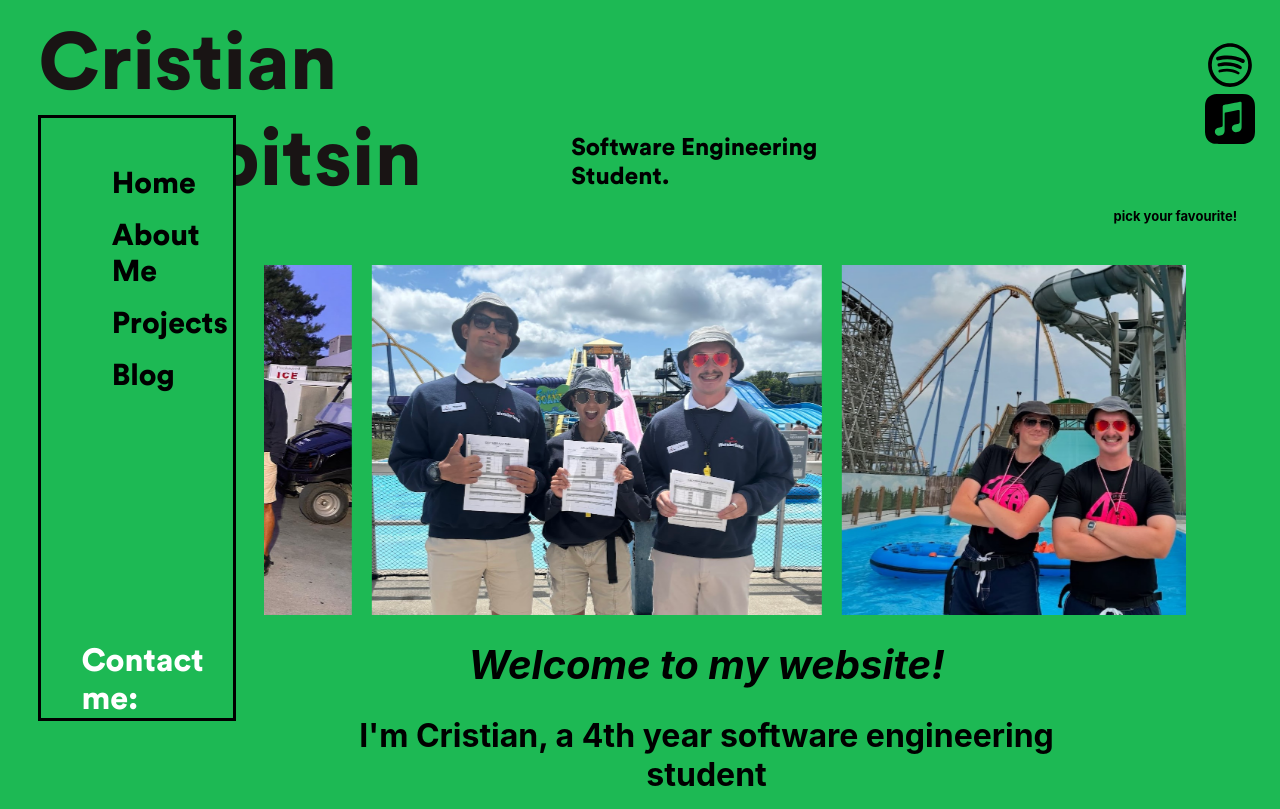
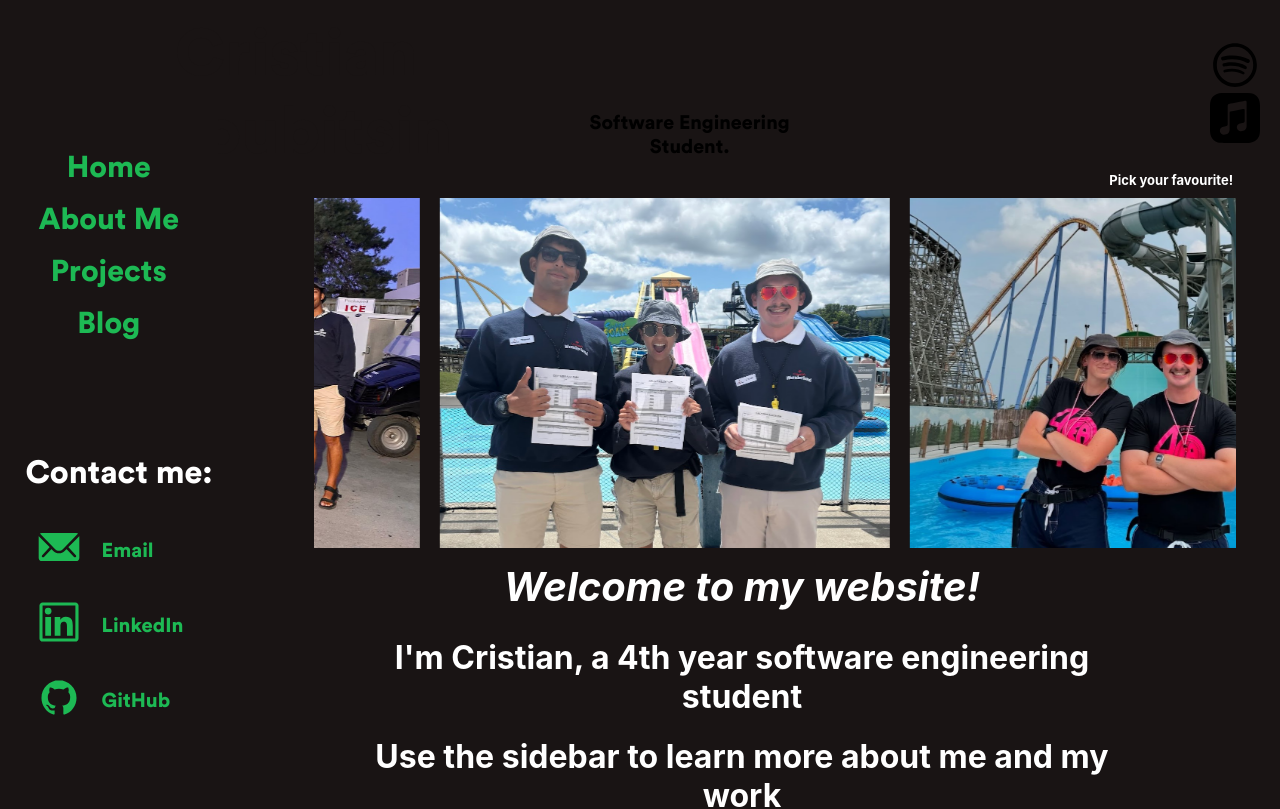
Before and after one commit to ctroubit/pw, a React (Create React App) app in the folder pw-ctroubit/: page / in a window 1280 px wide. Shown: the top 809 px of the page. Built offline with nearby package versions, Linux system fonts and the light colour scheme.

Commit message:
Home page finished and optimized for smaller screens

```diff
--- a/pw-ctroubit/src/App.css
+++ b/pw-ctroubit/src/App.css
@@ -1,10 +1,48 @@
+
 .App {
   text-align: center;
+}
+
+.bruh {
+  font-size: small;
+  margin-left: 83vw;
+  margin-top: auto;
+}
+.Home{
+  color: white;
+  margin-left: 10vw;
 
 }
 
-.bruh{
-  font-size: small;
-  margin-left: 87vw;
-  margin-top: auto;
+.header-container {
+  margin: 0;
+  padding: 20px;
+  text-align: center;
 }
+.hello{
+  margin-left: 5vw;
+}
+.copy{
+  text-align: center;
+  margin-top: 0.5vh;
+  font-weight: 700;
+}
+
+.App.apple-theme {
+  background-color: #FA233B;
+  color: white;
+}
+
+.App.apple-theme .navbar {
+  background-color: #FF4081;
+}
+
+
+.App.spotify-theme {
+  background-color: #191414;
+  color: white;
+}
+
+.App.spotify-theme .navbar {
+  background-color: #1DB954;
+}
--- a/pw-ctroubit/src/App.js
+++ b/pw-ctroubit/src/App.js
@@ -1,33 +1,41 @@
-import React from "react";
+import React, { useState } from "react";
 import "./App.css";
 import Navbar from "./components/Navbar";
 import Header from "./components/Header";
 import About from "./components/About";
 import Home from "./components/Home";
-import {
-    BrowserRouter as Router,
-    Routes,
-    Route,
-} from "react-router-dom";
 
-
+import { FaRegCopyright } from "react-icons/fa";
+import { MdCopyright } from "react-icons/md";
+import { BrowserRouter as Router, Routes, Route } from "react-router-dom";
 
 function App() {
+    const [theme, setTheme] = useState("spotify"); // Manages the global theme state
+
+    // Functions to toggle themes
+    const setAppleTheme = () => setTheme("apple");
+    const setSpotifyTheme = () => setTheme("spotify");
+
     return (
         <Router>
-            <>
-        <Header/>
-        <h1 className="bruh">pick your favourite!</h1>
-        <Navbar></Navbar>
+            <div className={`App ${theme}-theme`}> {/* Apply theme class to entire page */}
+                {/* Pass theme and toggle functions as props */}
+                <Header setAppleTheme={setAppleTheme} setSpotifyTheme={setSpotifyTheme} />
+                <h1 className="bruh">Pick your favourite!</h1>
+                {/* Pass the theme as a prop to the Navbar */}
+                <Navbar className="navbar" theme={theme} />
+                <div className="hello">
+                <Routes>
 
-        <Routes>
-            <Route path='/' element={<><Home></Home></>}/>
-            <Route path='/about' element={<><About></About></>}/>
-        </Routes>
-        </>
+                    <Route path="/" element={<Home theme={theme} />} />
+                    <Route path="/about" element={<About theme={theme} />} />
+                </Routes>
+                </div>
+
+            </div>
+            <footer className="copy"><FaRegCopyright /> 2024 Cristian Troubitsin</footer>
         </Router>
-
-
     );
 }
+
 export default App;
--- a/pw-ctroubit/src/components/Banner.css
+++ b/pw-ctroubit/src/components/Banner.css
@@ -3,7 +3,7 @@
     width: 450px;
     padding: 0 10px;
     object-fit: cover;
-    background-color: #1DB954;
+    background-color: #191414;
     cursor: pointer;
 }
 .images{
--- a/pw-ctroubit/src/components/Header.css
+++ b/pw-ctroubit/src/components/Header.css
@@ -1,7 +1,7 @@
-.Header{
-   font-size:500%;
-   color: #191414;
-   font-family: 'custom',sans-serif;
+.Header {
+    font-size: 500%;
+    color: #191414; /* Spotify dark green color */
+    font-family: 'custom', sans-serif;
     font-weight: 100;
     margin-top: 2vh;
  }
@@ -10,43 +10,84 @@
     font-family: "custom";
     src: url('./circular-std-2.ttf') format('truetype');
  }
-.subheader{
+
+ .subheader {
     font-size: 150%;
     margin-left: 0.5%;
     margin-top: auto;
     color: black;
-    font-family: 'custom',sans-serif;
-
+    font-family: 'custom', sans-serif;
  }
 
-.main{
+ .main {
     color: white;
     margin-left: 3%;
     display: flex;
  }
 
-.musDiv{
+ .musDiv {
     margin-top: 5vh;
     margin-left: 29vw;
  }
 
-.spotify{
+ .spotify {
     color: black;
  }
 
-.spotify:hover{
+ .spotify:hover {
     color: #f1f1f1;
     transition: 0.3s;
     cursor: pointer;
  }
 
-.apmusic{
+ .apmusic {
     color: black;
-
  }
 
-.apmusic:hover{
+ .apmusic:hover {
     color: #f1f1f1;
     transition: 0.3s;
     cursor: pointer;
  }
+
+ @media screen and (max-width: 1800px) {
+    .main {
+       font-size: 13px;
+    }
+ }
+
+ /* Step 1: Apple Music Theme Styles */
+ .apple-theme .Header {
+    color: white; /* Change the header color to white for Apple Music */
+ }
+
+ .apple-theme .subheader {
+    color: white; /* Change the subheader text to white */
+ }
+
+ .apple-theme .main {
+    background-color: #FA233B; /* Apple Music red/pink background */
+    color: white; /* Text color for Apple Music theme */
+ }
+
+ /* Update button hover effects for Apple Music theme */
+ .apple-theme .apmusic {
+    color: white; /* Change the Apple Music icon to white */
+ }
+
+ .apple-theme .apmusic:hover {
+    color: #ffcccb; /* Lighter color on hover in the Apple Music theme */
+    transition: 0.3s;
+    cursor: pointer;
+ }
+
+ /* Optionally, adjust Spotify icon to visually indicate Apple Music theme */
+ .apple-theme .spotify {
+    color: white; /* Make Spotify icon white as well */
+ }
+
+ .apple-theme .spotify:hover {
+    color: #1DB954; /* Spotify green on hover, to indicate it's clickable */
+    transition: 0.3s;
+    cursor: pointer;
+ }
--- a/pw-ctroubit/src/components/Header.js
+++ b/pw-ctroubit/src/components/Header.js
@@ -1,20 +1,35 @@
-import React from "react";
-import "./Header.css"
+import React, { useState } from "react";
+import "./Header.css";
 import { AiOutlineSpotify } from "react-icons/ai";
 import { SiApplemusic } from "react-icons/si";
 
+export default function Header() {
+    const [isAppleTheme, setAppleTheme] = useState(false);
+    const [isSpotifyTheme, setSpotifyTheme] = useState(true); // Start with the default theme (Spotify style)
 
+    // Function to toggle Apple Music theme
+    const toggleAppleTheme = () => {
+        setAppleTheme(true);  // Enable Apple Music theme
+        setSpotifyTheme(false);  // Disable Spotify theme
+    };
 
-export default function Header(){
-    return(
-        <div class = "main">
-        <header class="Header">Cristian Troubitsin</header>
-        <h1 class = "subheader">Software Engineering Student.</h1>
-        <div className="musDiv">
-        <AiOutlineSpotify className="spotify" size={50}/>
-        <SiApplemusic className="apmusic" size = {50}/>
+    // Function to toggle Spotify (original) theme
+    const toggleSpotifyTheme = () => {
+        setSpotifyTheme(true);  // Enable Spotify (default) theme
+        setAppleTheme(false);  // Disable Apple Music theme
+    };
+
+    return (
+        <div className={isAppleTheme ? "main apple-theme" : isSpotifyTheme ? "main spotify-theme" : "main"}>
+            <header className="Header">Cristian Troubitsin</header>
+            <h1 className="subheader">Software Engineering Student.</h1>
+            <div className="musDiv">
+                {/* Spotify button: reverts to default theme */}
+                <AiOutlineSpotify className="spotify" size={50} onClick={toggleSpotifyTheme} />
+
+                {/* Apple Music button: switches to Apple Music theme */}
+                <SiApplemusic className="apmusic" size={50} onClick={toggleAppleTheme} />
+            </div>
         </div>
-        </div>
-
     );
 }
--- a/pw-ctroubit/src/components/Home.css
+++ b/pw-ctroubit/src/components/Home.css
@@ -1,17 +1,16 @@
 .Home{
-    background-color:#1DB954;
+    background-color:#191414;
     width: 72vw;
     height: 70vh;
     margin-left: 12%;
     margin-top: -1vh;
     text-align: center;
     align-items: center;
-    /* Enable flexbox */
+    display: flexbox;
     justify-content: center;
 }
 
 .HEADER1{
-
     margin-top: -25%;
     font-size: 250%;
     font-style: italic;
@@ -21,3 +20,15 @@
     align-items: center;
     margin-left: 20%;
 }
+
+@media  screen and (max-width: 1800px){
+    .Home{
+        margin-top: 1.25vh;
+        height: 80.5vh;
+        margin-left: 125px;
+    }
+    .text-div{
+       margin-top: -35vh;
+    }
+
+}
--- a/pw-ctroubit/src/components/Home.js
+++ b/pw-ctroubit/src/components/Home.js
@@ -7,6 +7,7 @@ import React from "react";
 const Home = () => {
   return(
     <div className="Home">
+
       <Banner className="banner" />
       <div className="text-div">
       <h1 className="HEADER1">Welcome to my website!</h1>
@@ -15,11 +16,6 @@ const Home = () => {
       <h1 className="HEADER3"> Use the sidebar  to learn more about me and my work</h1>
       <h2 className="SMALLHEADER">PS: Hover over the photos to get them to stop at a specific time.</h2>
       </div>
-
-
-
-
-
     </div>
 
 );
--- a/pw-ctroubit/src/components/Navbar.css
+++ b/pw-ctroubit/src/components/Navbar.css
@@ -1,77 +1,126 @@
+
+.sidenav.default-theme {
+  background-color: black;
+}
+
+.sidenav.default-theme a {
+  color: #1DB954;
+}
+
+.sidenav.default-theme .label {
+  color: #1DB954;
+}
+
+
+.sidenav.apple-theme {
+  background-color: #FA233B;
+}
+
+.sidenav.apple-theme a {
+  color: white;
+}
+
+.sidenav.apple-theme .label {
+  color: white;
+}
+
+
+.sidenav.spotify-theme {
+  background-color: #191414;
+}
+
+.sidenav.spotify-theme a {
+  color: #1DB954;
+}
+
+.sidenav.spotify-theme .label {
+  color: #1DB954;
+}
+
+
 .sidenav {
   height: 70vh;
-  width:15vw;
+  width: 15vw;
   position: fixed;
   z-index: 1;
   top: 0;
   left: 0;
-  background-color: #1DB954;
   overflow-x: hidden;
   padding-top: 5vh;
-  margin-left: 3%;
+  margin-left: 0%;
   margin-top: 9%;
-  border-style: solid;
-}
-
-@font-face {
-  font-family: "custom";
-  src: url('./circular-std-2.ttf') format('truetype');
-}
-
-  /* The navigation menu links */
-  .sidenav a {
-    padding: 8px 8px 8px 32px;
-    text-decoration: none;
-    font-size: 30px;
-    color: black;
-    display: block;
-    transition: 0.3s;
-    font-family: 'custom',sans-serif;
+  position: absolute;
 
 }
 
-  /* When you mouse over the navigation links, change their color */
+.sidenav a {
+  padding: 8px 8px 8px 8px;
+  text-decoration: none;
+  font-size: 30px;
+  display: block;
+  transition: 0.3s;
+  font-family: 'custom', sans-serif;
+}
+
 .sidenav a:hover {
   color: #f1f1f1;
 }
 
-  /* Style page content - use this if you want to push the page content to the right when you open the side navigation */
-  #main {
-    transition: margin-left .5s;
-    padding: 20px;
+.Contact {
+  color: white;
+  font-family: 'custom', sans-serif;
 }
 
-  /* On smaller screens, where height is less than 450px, change the style of the sidenav (less padding and a smaller font size) */
-  @media screen and (max-height: 450px) {
-    .sidenav {padding-top: 15px;}
-    .sidenav a {font-size: 18px;}
-  }
-
-  .Contact{
-    margin-top: 30vh;
-    color: white;
-    font-family: 'custom',sans-serif;
-    margin-left: 40px;
-  }
-
-  .git:hover{
-    color: #f1f1f1;
-    transition: 0.3s;
-  }
-  .linked:hover{
-    color: #f1f1f1;
-    transition: 0.3s;
-  }
-  .mail:hover{
+.git:hover,
+.linked:hover,
+.mail:hover {
   color: #f1f1f1;
   transition: 0.3s;
 }
 
-  .mainContact{
+.mainContact {
   display: flex;
-    margin-right: 20px;
+  flex-direction: column;
+  align-items: flex-start;
+  justify-content: center;
+
 }
 
-.shitdiv{
+.navLinks {
   margin-left: 3vw;
 }
+
+.socials {
+  display: flex;
+  flex-direction: column;
+  align-items: flex-start;
+}
+
+.iconRow {
+  display: flex;
+  align-items: center;
+
+}
+
+.label {
+  margin-left: 10px;
+  font-family: 'custom', sans-serif;
+  font-size: 20px;
+}
+
+@media screen and (max-width: 1800px) {
+  .sidenav {
+    width: 17vw;
+    margin-top: 8%;
+    height: 75vh;
+  }
+
+  .mainContact {
+    margin-left: 2vw;
+    margin-top: 10vh;
+  }
+
+  .Contact {
+    margin-top: 3vh;
+  }
+}
--- a/pw-ctroubit/src/components/Navbar.js
+++ b/pw-ctroubit/src/components/Navbar.js
@@ -4,10 +4,10 @@ import { DiGithubBadge } from "react-icons/di";
 import { IoIosMail } from "react-icons/io";
 import { AiOutlineLinkedin } from "react-icons/ai";
 
-const Navbar = () => {
+const Navbar = ({ theme }) => {
   return (
     <>
-      <div id="mySidenav" className="sidenav">
+      <div id="mySidenav" className={`sidenav ${theme}-theme`}>
         <div className="shitdiv">
           <a href="/">Home</a>
           <a href="/about">About Me</a>
@@ -15,25 +15,37 @@ const Navbar = () => {
           <a href="#">Blog</a>
         </div>
 
-        <h1 className="Contact">Contact me:</h1>
 
         <div className="mainContact">
+  <h1 className="Contact">Contact me:</h1>
+  <div className="socials">
+    <div className="iconRow">
       <a href="mailto:ctroubit@uwo.ca" target="_blank">
         <IoIosMail className="mail" size={50} />
       </a>
-          <a
-            href="https://www.linkedin.com/in/cristiantroubitsin/"
-            target="_blank"
-          >
+      <span className="label">Email</span>
+    </div>
+
+    <div className="iconRow">
+      <a href="https://www.linkedin.com/in/cristiantroubitsin/" target="_blank">
         <AiOutlineLinkedin className="linked" size={50} />
       </a>
+      <span className="label">LinkedIn</span>
+    </div>
+
+    <div className="iconRow">
       <a href="https://github.com/ctroubit" target="_blank">
         <DiGithubBadge className="git" size={50} />
       </a>
+      <span className="label">GitHub</span>
+    </div>
   </div>
 </div>
 
-      <div id="main"></div>
+
+      </div>
+
+
     </>
   );
 };
```
Also changed, not shown: pw-ctroubit/src/logo.svg (deleted). Lines whose indentation alone changed are shown as unchanged.
